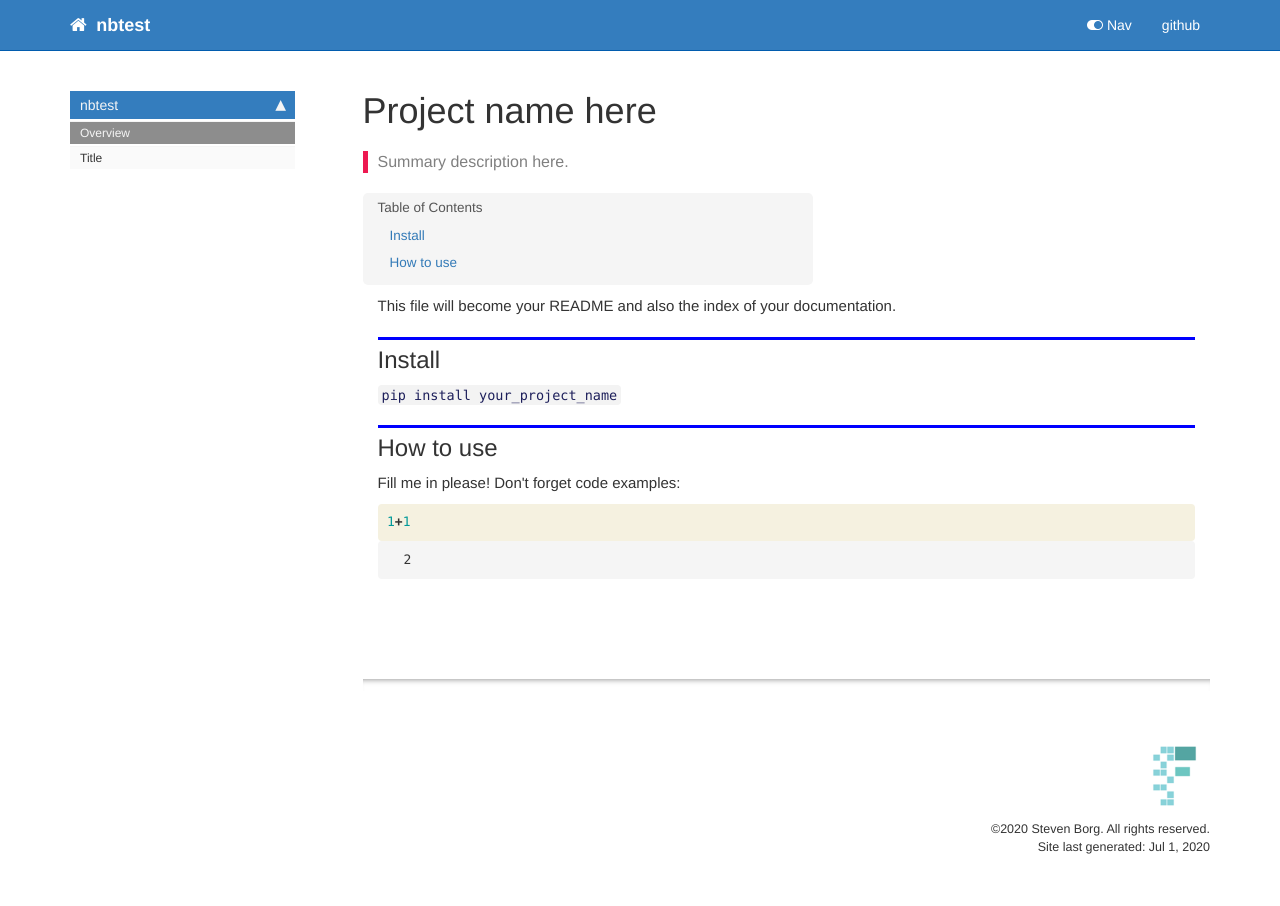
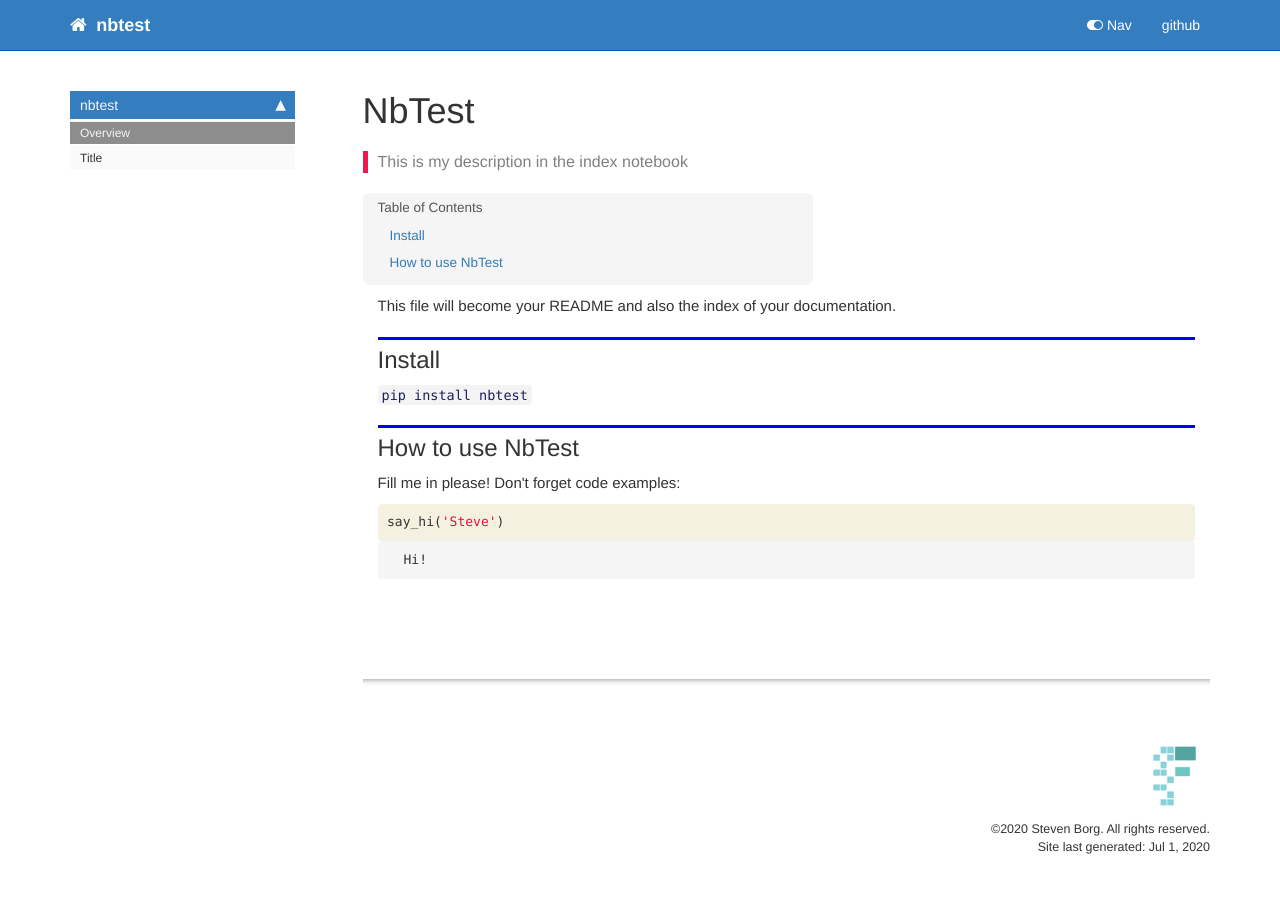
Before and after one commit to StevenBorg/nbtest, a Jekyll site: the page built from docs/index.html, in a window 1280 px wide. Built offline with Jekyll 4.4.1, drawn with Linux system fonts in a browser that asks for light colours; nearby versions of some CDN libraries; comment, search, counter and statistics services are not loaded.

Commit message:
next commit

```diff
--- a/docs/core.html
+++ b/docs/core.html
@@ -28,7 +28,7 @@ sidebar: home_sidebar
     {% endraw %}
 # Core
 
-> API details.
+> API details for Core goes here.
     {% raw %}
 
 <div class="cell border-box-sizing code_cell rendered">
--- a/docs/index.html
+++ b/docs/index.html
@@ -1,12 +1,12 @@
 ---
 
-title: Project name here
+title: NbTest
 
 keywords: fastai
 sidebar: home_sidebar
 
-summary: "Summary description here."
-description: "Summary description here."
+summary: "This is my description in the index notebook"
+description: "This is my description in the index notebook"
 ---
 <!--
 
@@ -42,14 +42,14 @@ description: "Summary description here."
 </div>
 <div class="cell border-box-sizing text_cell rendered"><div class="inner_cell">
 <div class="text_cell_render border-box-sizing rendered_html">
-<p><code>pip install your_project_name</code></p>
+<p><code>pip install nbtest</code></p>
 
 </div>
 </div>
 </div>
 <div class="cell border-box-sizing text_cell rendered"><div class="inner_cell">
 <div class="text_cell_render border-box-sizing rendered_html">
-<h2 id="How-to-use">How to use<a class="anchor-link" href="#How-to-use"> </a></h2>
+<h2 id="How-to-use-NbTest">How to use NbTest<a class="anchor-link" href="#How-to-use-NbTest"> </a></h2>
 </div>
 </div>
 </div>
@@ -67,7 +67,7 @@ description: "Summary description here."
 
 <div class="inner_cell">
     <div class="input_area">
-<div class=" highlight hl-ipython3"><pre><span></span><span class="mi">1</span><span class="o">+</span><span class="mi">1</span>
+<div class=" highlight hl-ipython3"><pre><span></span><span class="n">say_hi</span><span class="p">(</span><span class="s1">&#39;Steve&#39;</span><span class="p">)</span>
 </pre></div>
 
     </div>
@@ -79,12 +79,10 @@ description: "Summary description here."
 
 <div class="output_area">
 
-
-
-<div class="output_text output_subarea output_execute_result">
-<pre>2</pre>
+<div class="output_subarea output_stream output_stdout output_text">
+<pre>Hi!
+</pre>
 </div>
-
 </div>
 
 </div>
--- a/nbtest/_nbdev.py
+++ b/nbtest/_nbdev.py
@@ -3,7 +3,8 @@
 __all__ = ["index", "modules", "custom_doc_links", "git_url"]
 
 index = {"say_hi": "00_core.ipynb",
-         "say_hello": "01_nbtest.ipynb"}
+         "say_hello": "01_nbtest.ipynb",
+         "do_something": "01_nbtest.ipynb"}
 
 modules = ["core.py",
            "nbtest.py"]
```
Also changed, not shown: docs/nbtest.html (+93 -1 lines), nbtest/nbtest.py (+9 -1 lines), README.md, 3 other files.
